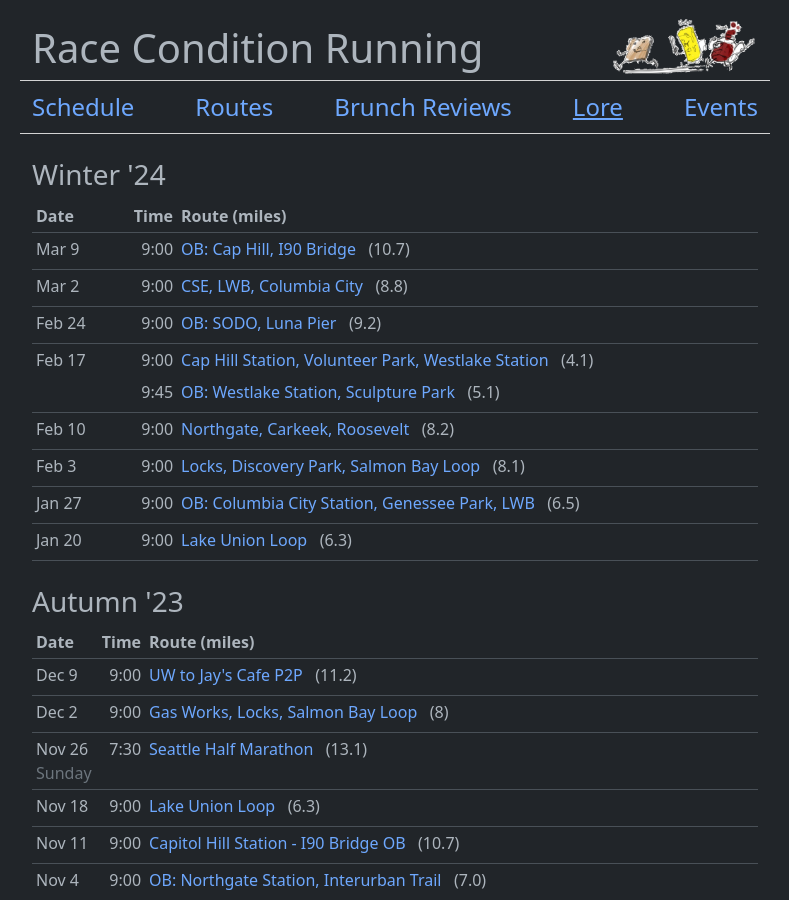
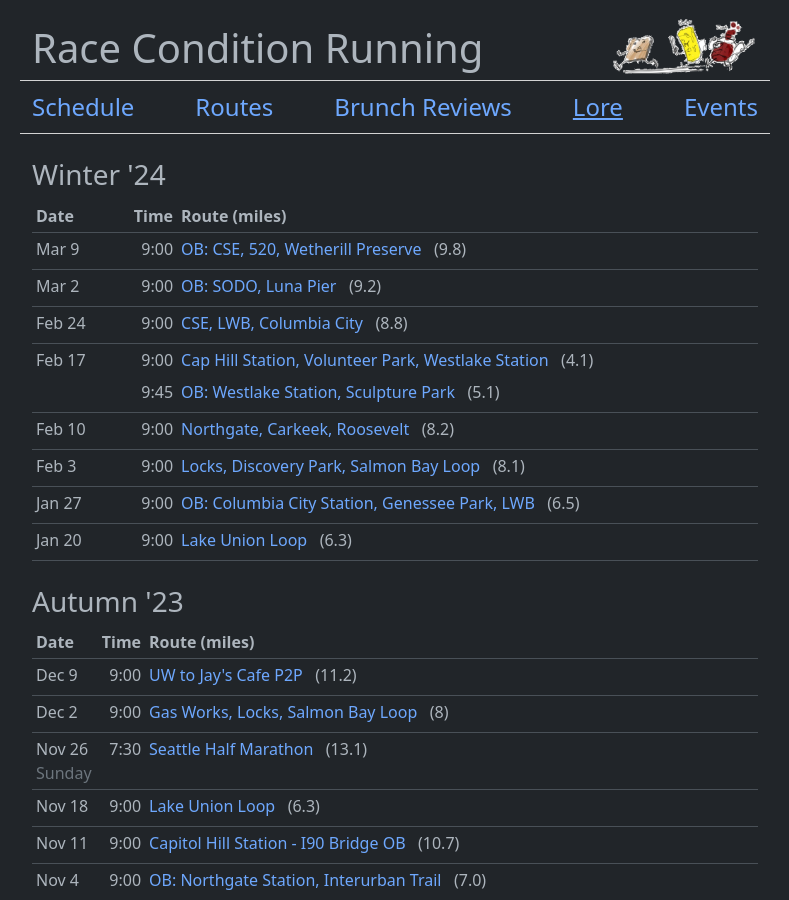
Before and after one commit to raceconditionrunning/raceconditionrunning.github.io, a Jekyll site: the page built from pages/lore.html, in a window 1280 px wide and 900 px high. Shown: the whole window, without its empty margins (245-1034 px from the left). Built offline with Jekyll 4.4.1, drawn with Linux system fonts in a browser that asks for light colours.

Commit message:
realized need to end at CSE on 9th to print finals for monday...

```diff
--- a/_data/routes.yml
+++ b/_data/routes.yml
@@ -526,3 +526,8 @@
   name: "CSE, LWB, Columbia City"
   dist: 8.8
   map: https://onthegomap.com/s/k3pikua1
+
+- id: cse-520-wetherill-ob
+  name: "OB: CSE, 520, Wetherill Preserve"
+  dist: 9.8
+  map: https://onthegomap.com/s/jssjhikb
--- a/_data/schedules/24-winter.yml
+++ b/_data/schedules/24-winter.yml
@@ -28,14 +28,14 @@
 - date: "2024-02-24"
   plan:
     - time: "9:00"
-      route_id: sodo-luna-pier-ob
+      route_id: cse-lwb-cc
 
 - date: "2024-03-02"
   plan:
     - time: "9:00"
-      route_id: cse-lwb-cc
+      route_id: sodo-luna-pier-ob
 
 - date: "2024-03-09"
   plan:
     - time: "9:00"
-      route_id: cap-hill-i90-ob
+      route_id: cse-520-wetherill-ob
```
Also changed, not shown: 1 other file.
